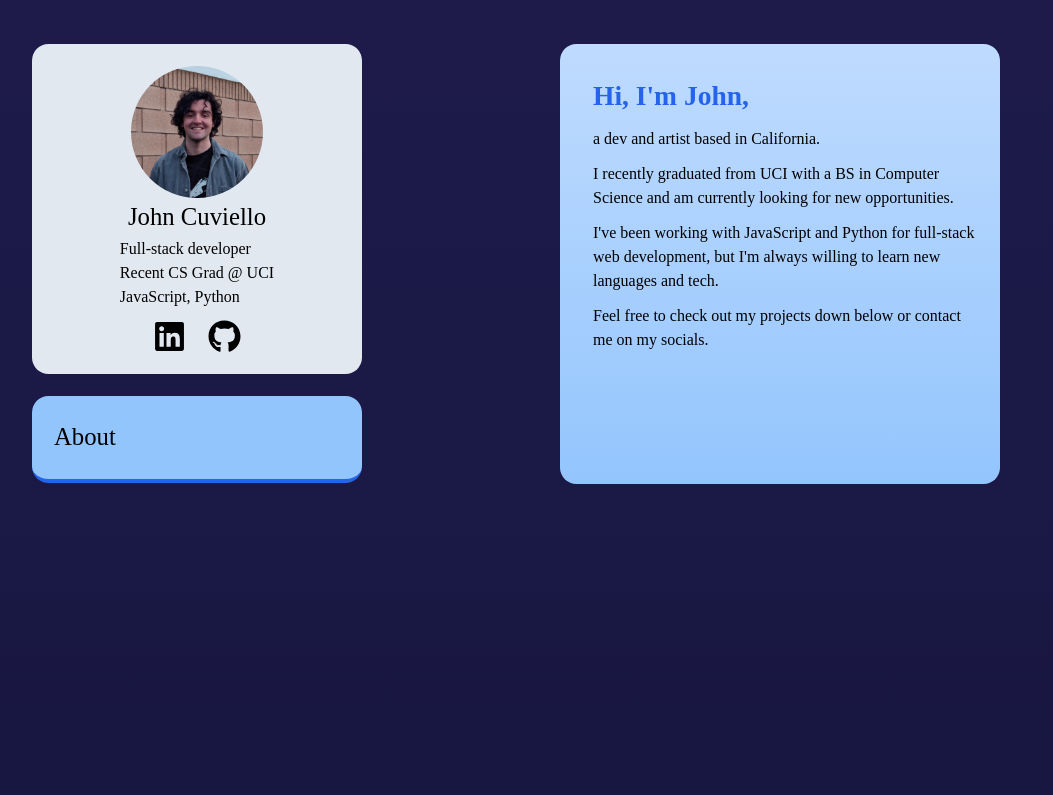
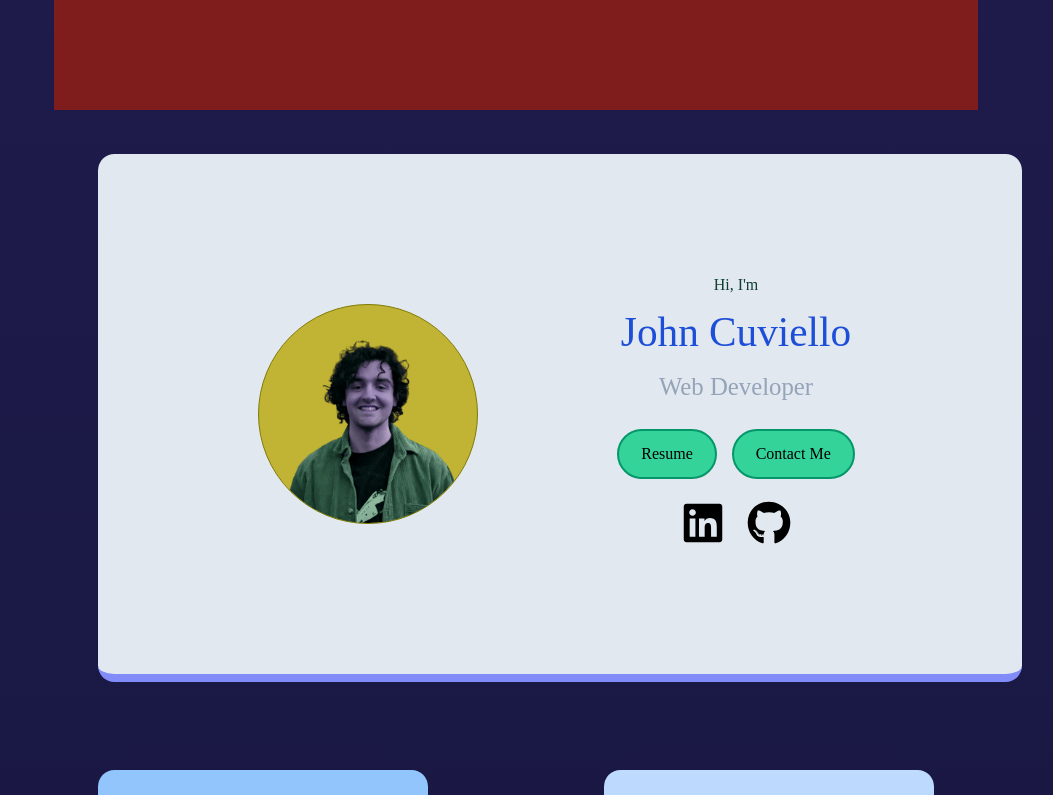
Before and after one commit to parmeyjohn/portfolio, a React (Create React App) app: page / in a window 1280 px wide. Shown: the top 795 px of the page, without its empty margins (124-1177 px from the left). Built offline with nearby package versions, Linux system fonts and the light colour scheme; a web font is replaced by a local one.

Commit message:
added hero screen

```diff
--- a/src/App.js
+++ b/src/App.js
@@ -5,62 +5,69 @@ import { Project } from "./components/Project";
 const App = () => {
   return (
     <div className=" h-auto w-full bg-gradient-to-b from-indigo-950 to-slate-950">
+      <nav className="sticky h-20 w-full max-w-2xl mx-auto bg-red-900">
 
-      <div className="w-full h-full max-w-3xl mx-auto ">
-        <div className="bg-slate-200 rounded-xl h-60 w-60 fixed m-8 p-4 z-20 ">
-        <img src={require('./images/portrait.JPG')} alt='Portrait of John Cuviello' className="rounded-full w-24 h-24 object-cover object-top -hue-rotate-15 mx-auto"></img>
-          <div className=" flex-col items-center h-fit w-fit mx-auto">
-            <h1 className="text-lg text-center">John Cuviello</h1>
-            <h2>
-              Full-stack developer
-            </h2>
-            <h2>
-              Recent CS Grad @ UCI
-            </h2>
-            <h2>
-              JavaScript, Python
-            </h2>
+      </nav>
+      <div className="w-full h-full max-w-2xl mx-auto">
+        <div className="bg-slate-200 border-b-8 border-b-indigo-400 rounded-xl h-96 w-full m-8 p-4 z-20 flex items-center justify-center">
+          <div className="flex justify-center items-center mr-24">
+            <img
+              src={require("./images/editedProfile.png")}
+              alt="Portrait of John Cuviello"
+              className="hover:bg-emerald-800 transition-all duration-100 ease-in-out bg-emerald-400 border border-emerald-600 rounded-full w-40 h-40 object-cover object-top -hue-rotate-90 mx-auto"
+            ></img>
+          </div>
+          <div className="h-auto">
+            <p className="text-center">Hi, I'm</p>
+            <p className="text-3xl font-medium text-blue-700 p-2">
+              John Cuviello
+            </p>
+            <p className="text-lg text-center text-slate-400">
+              Web Developer
+            </p>
+
+            <div className="flex justify-around items-center my-4">
+              <button className="rounded-full border-2 border-emerald-600 bg-emerald-400 hover:bg-emerald-500 transition-all duration-75 p-2 px-4">Resume</button>
+              <button className="rounded-full border-2 border-emerald-600 bg-emerald-400 hover:bg-emerald-500 transition-all duration-75 p-2 px-4">Contact Me</button>
             </div>
             <div className="flex justify-center m-2">
-
               <a
                 href="https://www.linkedin.com/in/johncuv/"
                 className="point-on front px-2 h-fit"
               >
-              <FaLinkedin href="google.com" size="1.5rem" />
+                <FaLinkedin href="google.com" size="2rem" />
               </a>
               <a
                 href="https://github.com/parmeyjohn"
                 className="point-on front px-2 h-fit"
               >
-              <FaGithub size="1.5rem" />
+                <FaGithub size="2rem" />
               </a>
+            </div>
           </div>
         </div>
 
         <div className="flex justify-between w-full h-auto">
-          <div className="bg-blue-300 w-60 h-fit rounded-xl p-4 m-8 sticky top-72 border-b-4 border-blue-600">
+          <div className="bg-blue-300 w-60 h-fit rounded-xl p-4 m-8 sticky border-b-4 border-blue-600">
             <h2 className="text-lg ">About</h2>
           </div>
-          <div className="h-screen w-96">
-            <div className="bg-gradient-to-t from-blue-300 to-blue-200 rounded-xl p-4 m-8 h-80">
-              <h1 className="text-xl font-semibold text-blue-600 p-2">Hi, I'm John, </h1>
+          <div className="h-screen w-60 m-8">
+            <div className="bg-gradient-to-t w-full from-blue-300 to-blue-200 rounded-xl p-4 h-fit">
               <ul className="ml-2">
-
                 <li className="pb-2">a dev and artist based in California.</li>
                 <li className="pb-2">
                   I recently graduated from UCI with a BS in Computer Science
-                  and am currently looking for new opportunities.
+                  and am looking for new opportunities.
                 </li>
                 <li className="pb-2">
-                  I've been working with JavaScript and Python for full-stack web
-                  development, but I'm always willing to learn new languages and tech.
+                  I mostly use JavaScript and Python for full-stack web
+                  development, but I'm always willing to learn new languages and
+                  tech.
                 </li>
                 <li className="pb-2">
                   Feel free to check out my projects down below or contact me on
                   my socials.
                 </li>
-
               </ul>
             </div>
           </div>
@@ -89,7 +96,7 @@ const App = () => {
                 "Express",
                 "MongoDB",
                 "Cypress",
-                "Jest"
+                "Jest",
               ]}
             ></Project>
 
@@ -99,7 +106,7 @@ const App = () => {
                 "Crafted an appealing front-end to navigate, filter, and sort products with React and Tailwind CSS",
                 "Utilized NextJS for data fetching, routing, and server-side rendering for improved performance and SEO",
                 "Stored data for 100+ products and images using Firestore and Firebase Cloud Storage",
-                "Processed user purchases and customer data securely using the Stripe API"
+                "Processed user purchases and customer data securely using the Stripe API",
               ]}
               tags={[
                 "React",
@@ -107,7 +114,7 @@ const App = () => {
                 "TailwindCSS",
                 "NextJS",
                 "GCP",
-                "StripeJS "
+                "StripeJS ",
               ]}
             ></Project>
           </div>
@@ -181,30 +188,13 @@ const App = () => {
           </div>
           <div className="h-screen w-96">
             <div className="bg-gradient-to-t from-blue-300 to-blue-200 rounded-xl p-4 m-8 h-fit">
-              <h1 className="text-xl font-semibold text-blue-600 p-2">Hi, I'm John, </h1>
-              <div className="flex">
-                <a
-                  href="https://www.linkedin.com/in/johncuv/"
-                  className="point-on front px-2"
-                >
-                  <FaLinkedin href="google.com" color="white" size="1.5rem" />
-                </a>
-                <a href="instagram.com" className="point-on front px-2">
-                  <FaInstagram color="white" size="1.5rem" />
-                </a>
-                <a
-                  href="https://github.com/parmeyjohn"
-                  className="point-on front px-2"
-                >
-                  <FaGithub color="white" size="1.5rem" />
-                </a>
-              </div>
-
+              <p>
+                LinkedIn or Email are the most reliable ways to contact me. I
+                would add other socials but I don't use them
+              </p>
             </div>
           </div>
         </div>
-
-
       </div>
     </div>
   );
--- a/src/components/Project.js
+++ b/src/components/Project.js
@@ -7,9 +7,8 @@ const Project = ({ title, link, media, bullets, tags }) => {
   return (
     <div className="bg-gradient-to-t from-blue-300 to-blue-200 rounded-xl p-4 m-8 h-fit">
 
-      <div className="flex justify-center hidden">
-        <iframe width="360" height="200" src="https://www.youtube.com/embed/Q6MemVxEquE" title="YouTube video player" frameborder="0" allow="accelerometer; autoplay; clipboard-write; encrypted-media; gyroscope; picture-in-picture; web-share" allowfullscreen></iframe>
-      </div>
+      <div className="flex justify-center">
+      <iframe width="360" height="200" src="https://www.youtube.com/embed/CHxTcQiFjGk?si=fKD90uyY7FRQf6tM" title="YouTube video player" frameborder="0" allow="accelerometer; autoplay; clipboard-write; encrypted-media; gyroscope; picture-in-picture; web-share" allowfullscreen></iframe>      </div>
       { link ? <a href={link}><h1 className="text-lg p-1 text-blue-700 font-semibold">{title}</h1></a>: <h1 className="text-lg p-1 text-blue-700 font-semibold">{title}</h1> }
       <ul className="my-2">
         {bullets.map((b) => (
```
Also changed, not shown: src/images/editedProfile.png (added). Lines whose indentation alone changed are shown as unchanged.
